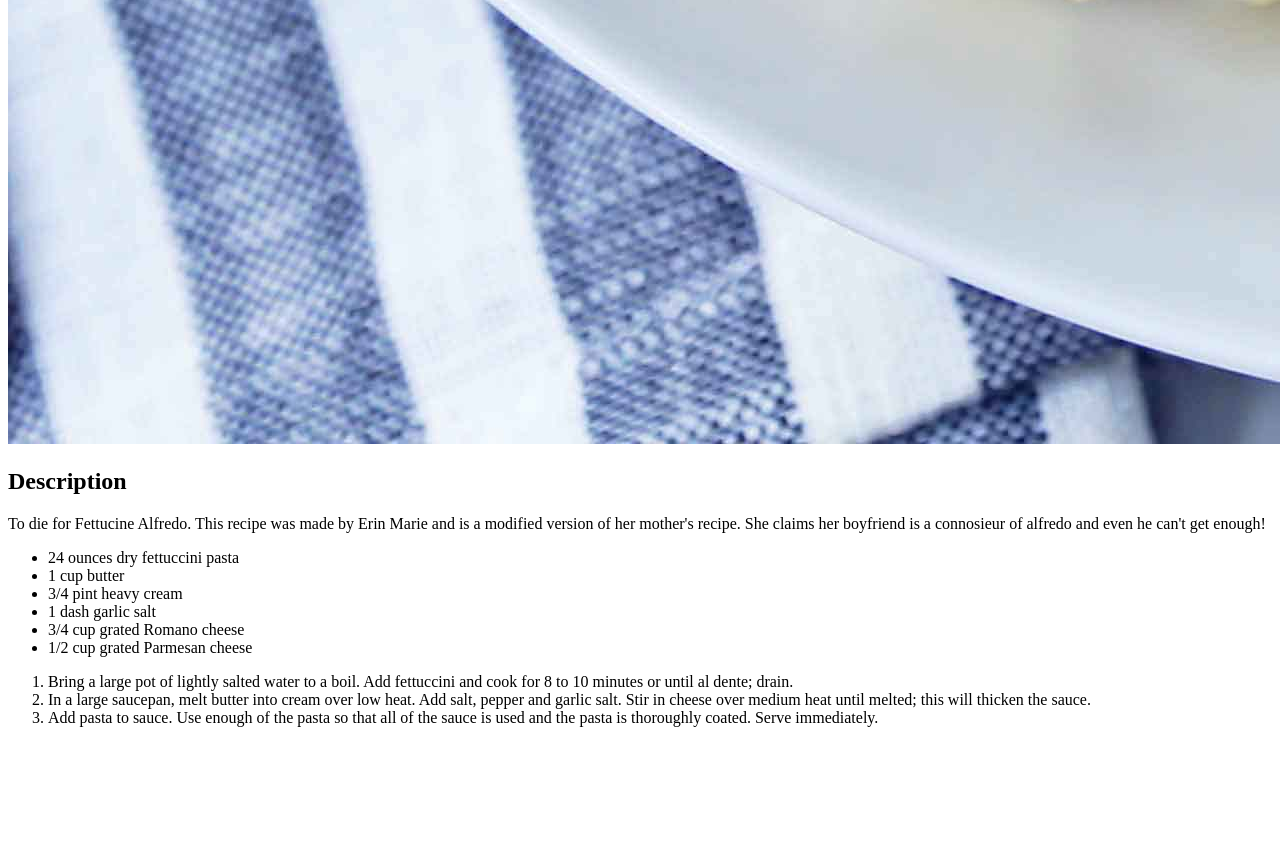
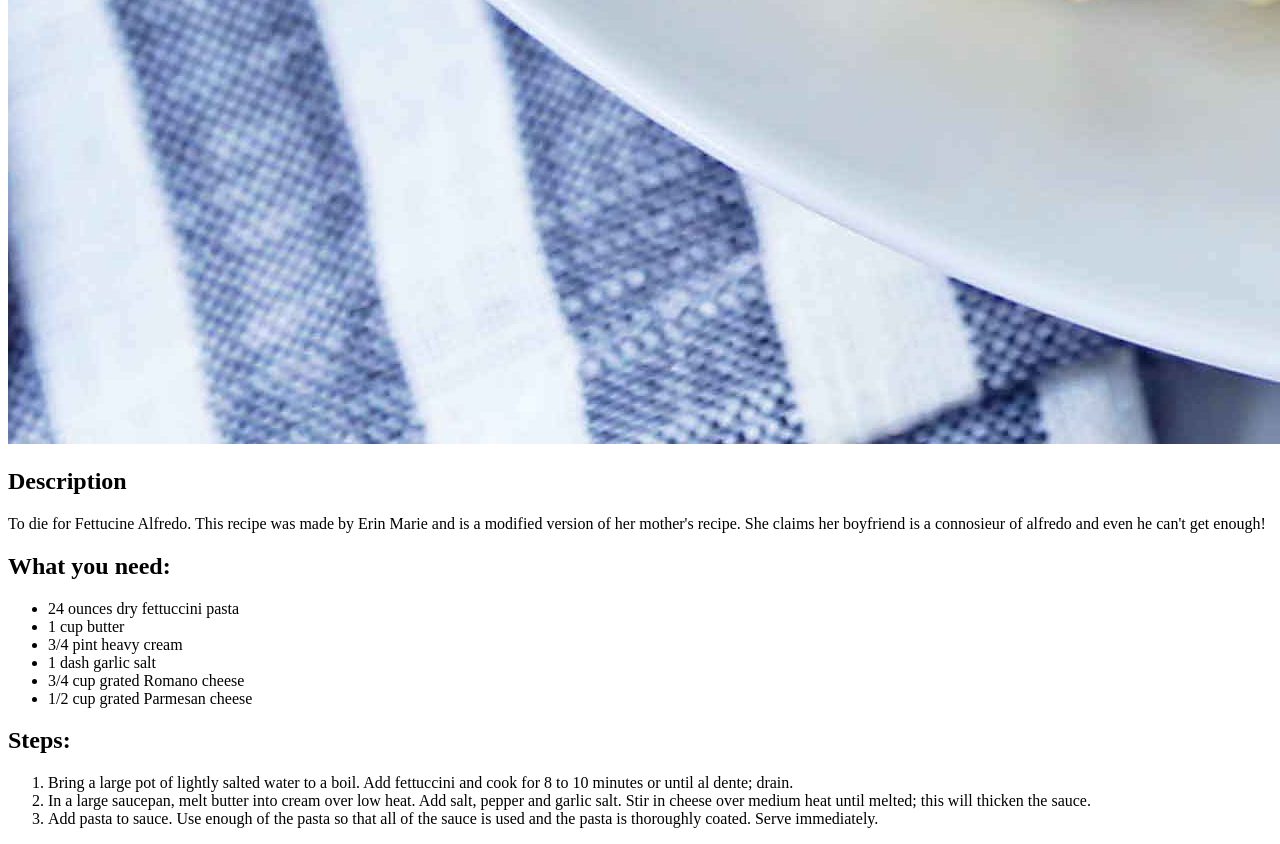
Before and after one commit to Slakarot/odin-recipes, a plain HTML site: page recipes/alfredo.html in a window 1280 px wide. Shown: the part 3284-4128 px from the top of the page. Before the commit the page ends 4027 px from the top, so only its background shows below. Drawn offline with Linux system fonts and the light colour scheme.

Commit message:
Updated headers for alfredo

```diff
--- a/recipes/alfredo.html
+++ b/recipes/alfredo.html
@@ -12,6 +12,8 @@
         <h2>Description</h2>
         <p>To die for Fettucine Alfredo. This recipe was made by Erin Marie and is a modified version of her mother's recipe. She claims her boyfriend is a connosieur of alfredo and even he can't get enough!</p>
 
+        <h2>What you need:</h2>
+
         <ul>
             <li>24 ounces dry fettuccini pasta</li>
             <li>1 cup butter</li>
@@ -21,6 +23,8 @@
             <li>1/2 cup grated Parmesan cheese</li>
         </ul>
 
+        <h2>Steps:</h2>
+
         <ol>
             <li>Bring a large pot of lightly salted water to a boil. Add fettuccini and cook for 8 to 10 minutes or until al dente; drain.</li>
             <li>In a large saucepan, melt butter into cream over low heat. Add salt, pepper and garlic salt. Stir in cheese over medium heat until melted; this will thicken the sauce.</li>
```
